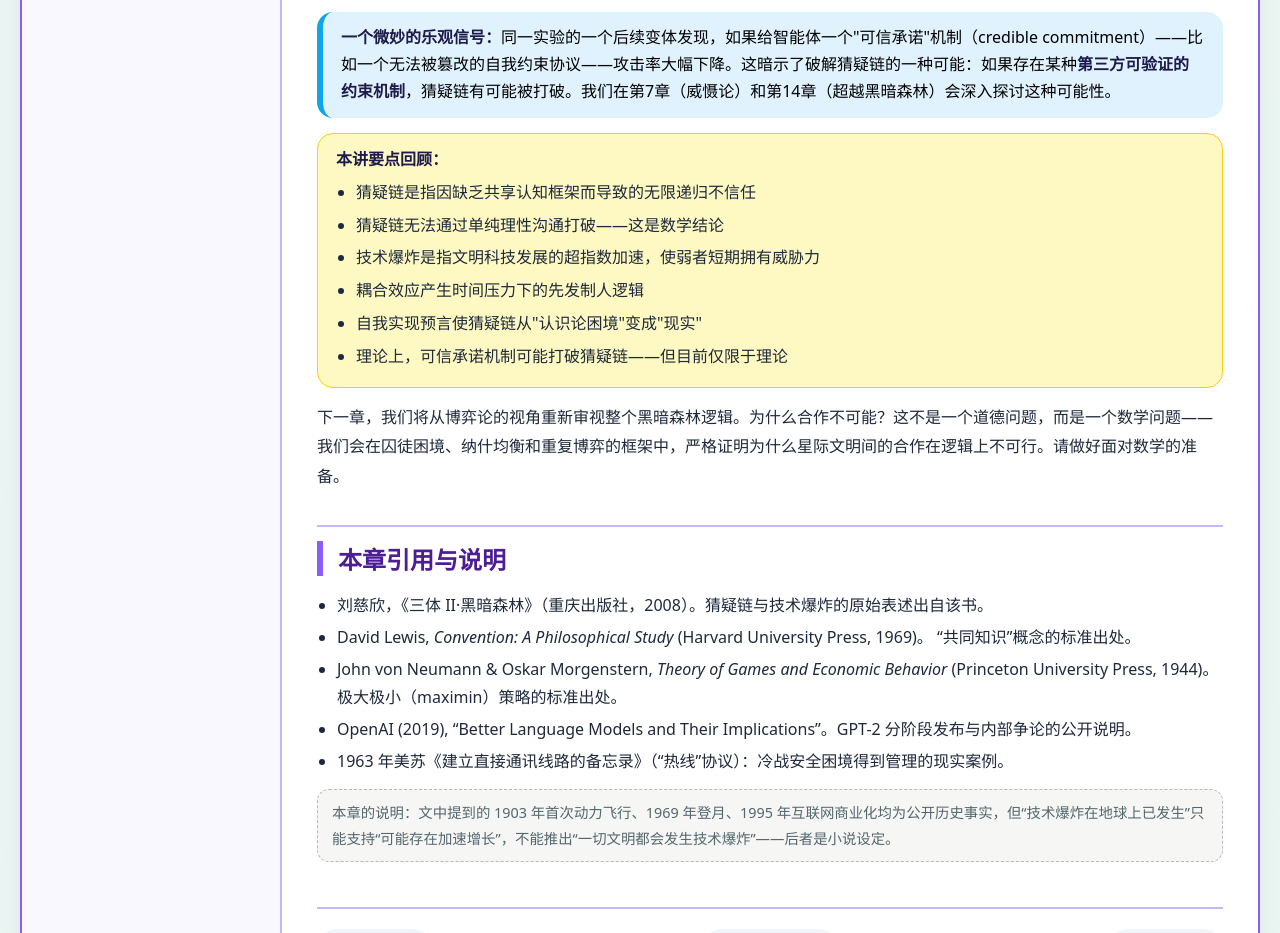
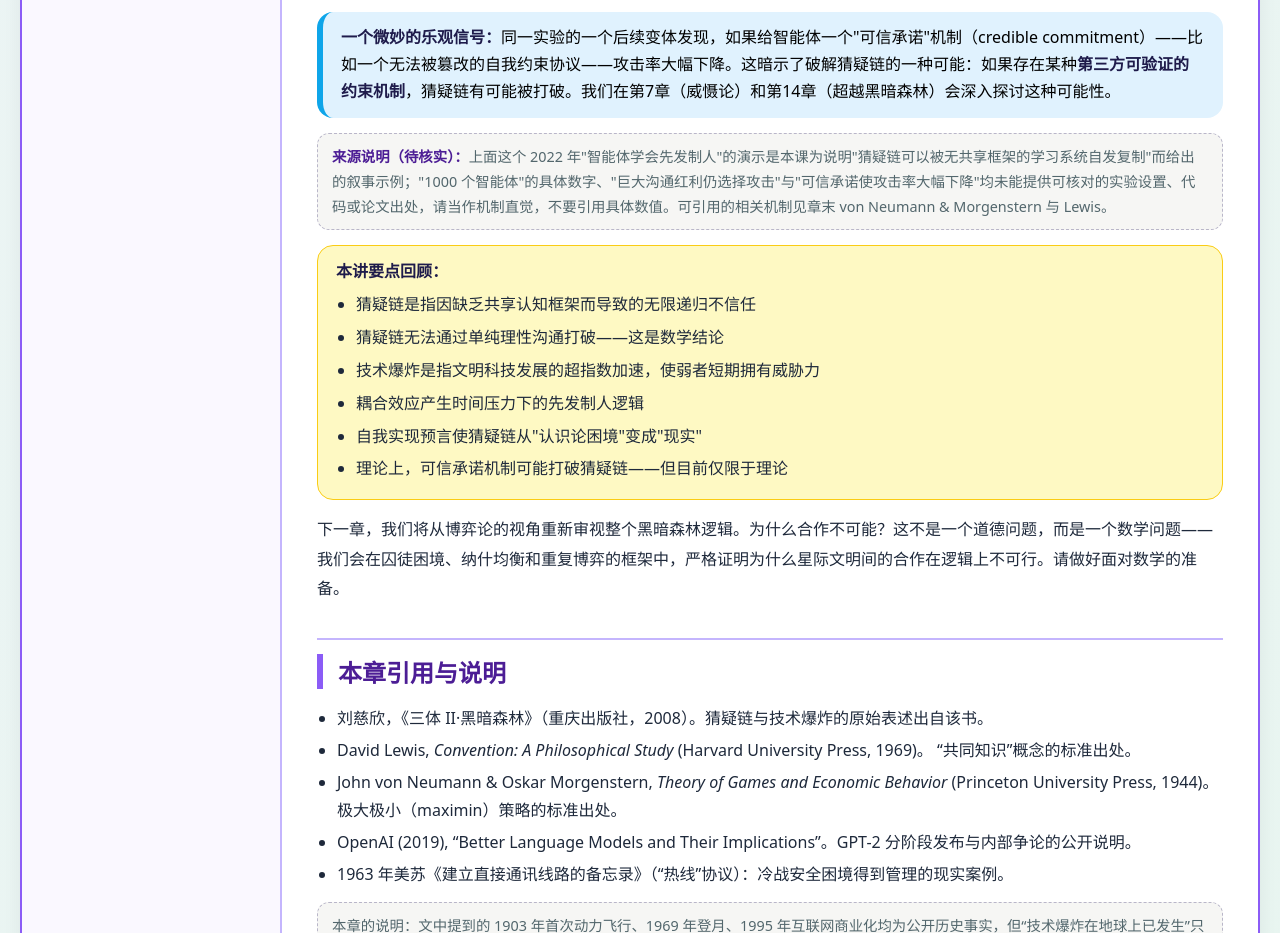
Before and after one commit to 1998x-stack/cosmic-sociology-tutorial, a plain HTML site: page 04.html in a window 1280 px wide. Shown: the part 7061-7994 px from the top of the page. Drawn offline with Linux system fonts and the light colour scheme.

Commit message:
docs(cosmic-sociology-tutorial): label ch4 multi-agent anecdote as illustrative

```diff
--- a/04.html
+++ b/04.html
@@ -343,6 +343,8 @@ AI时代：？可能进入技术奇点
             <strong>一个微妙的乐观信号：</strong>同一实验的一个后续变体发现，如果给智能体一个"可信承诺"机制（credible commitment）——比如一个无法被篡改的自我约束协议——攻击率大幅下降。这暗示了破解猜疑链的一种可能：如果存在某种<strong>第三方可验证的约束机制</strong>，猜疑链有可能被打破。我们在第7章（威慑论）和第14章（超越黑暗森林）会深入探讨这种可能性。
         </div>
 
+        <p class="source-note"><strong>来源说明（待核实）：</strong>上面这个 2022 年"智能体学会先发制人"的演示是本课为说明"猜疑链可以被无共享框架的学习系统自发复制"而给出的叙事示例；"1000 个智能体"的具体数字、"巨大沟通红利仍选择攻击"与"可信承诺使攻击率大幅下降"均未能提供可核对的实验设置、代码或论文出处，请当作机制直觉，不要引用具体数值。可引用的相关机制见章末 von Neumann &amp; Morgenstern 与 Lewis。</p>
+
         <div class="highlight">
             <strong>本讲要点回顾：</strong>
             <ul style="margin:5px 0 0 20px;">
```
